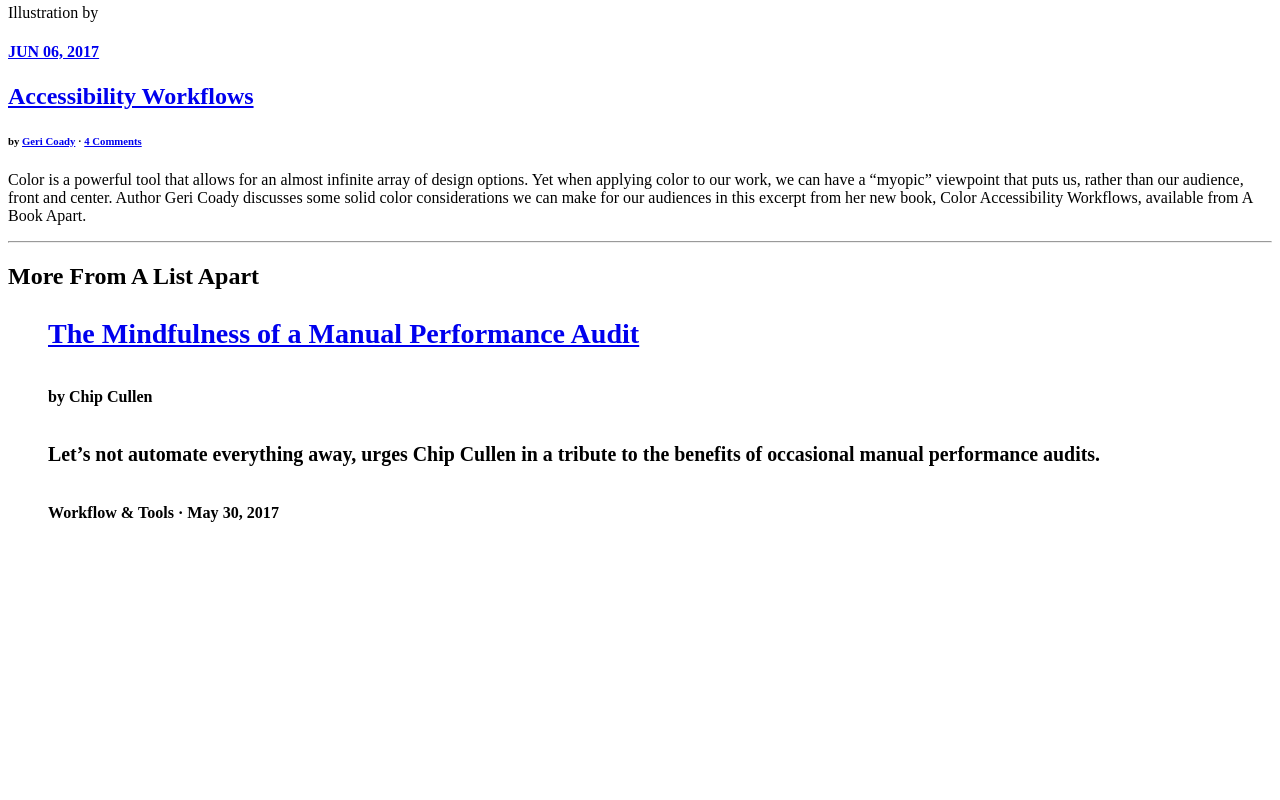
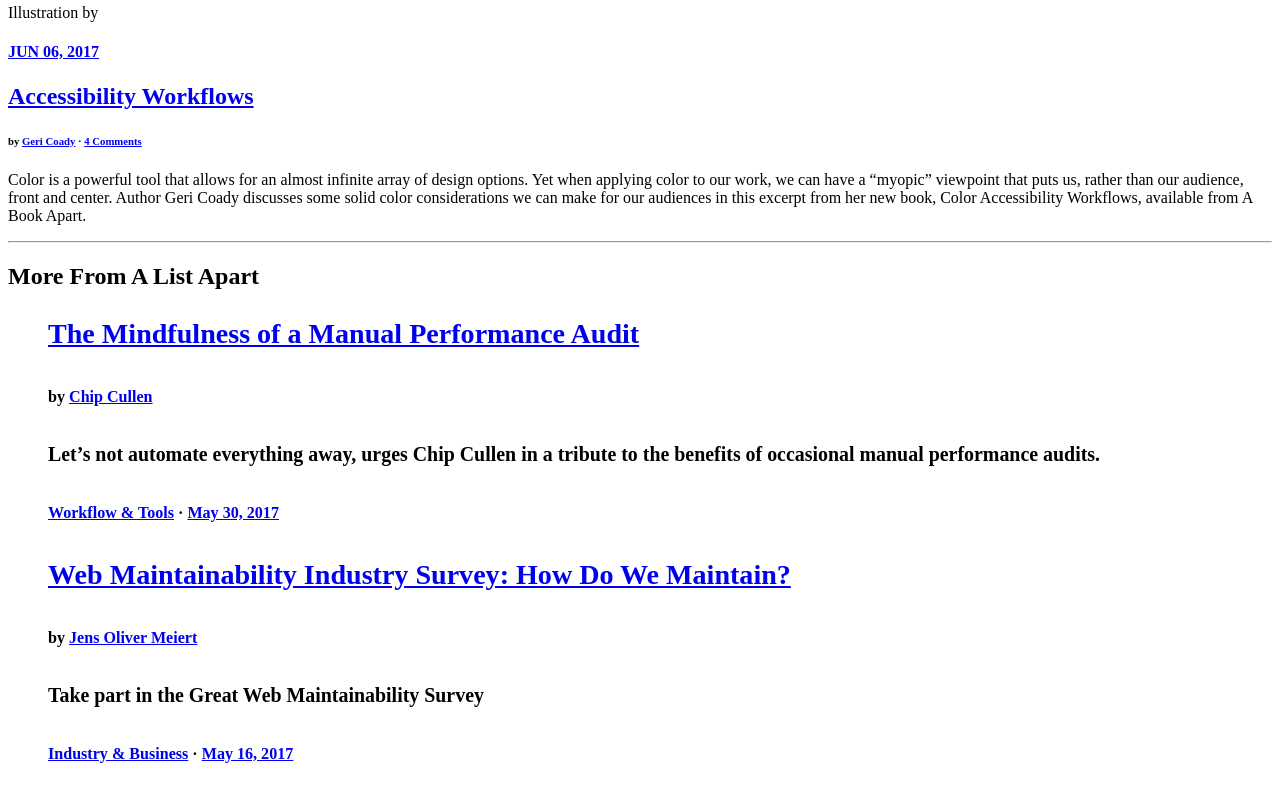
Before and after one commit to eijimine/html-layout, a plain HTML site: page index.html in a window 1280 px wide. Shown: the part 360-1160 px from the top of the page. Before the commit the page ends 919 px from the top, so only its background shows below. Drawn offline with Linux system fonts and the light colour scheme.

Commit message:
added second entry

```diff
--- a/index.html
+++ b/index.html
@@ -34,9 +34,15 @@
       <ol>
         <l1>
         <h3><a href="https://alistapart.com/article/mindfulness-of-a-manual-performance-audit">The Mindfulness of a Manual Performance Audit</a></3>
-        <h6>by Chip Cullen</h6>
+        <h6>by <a href="https://alistapart.com/author/chip-cullen">Chip Cullen</a></h6>
         <h5>Let’s not automate everything away, urges Chip Cullen in a tribute to the benefits of occasional manual performance audits.</h5>
-        <h6>Workflow & Tools · May 30, 2017</h6>
+        <h6><a href="https://alistapart.com/topic/workflow-tools">Workflow & Tools</a> · <a href="https://alistapart.com/article/mindfulness-of-a-manual-performance-audit">May 30, 2017</a></h6>
+        </li>
+        <l1>
+        <h3><a href="#">Web Maintainability Industry Survey: How Do We Maintain?</a></3>
+        <h6>by <a href="#">Jens Oliver Meiert</a></h6>
+        <h5>Take part in the Great Web Maintainability Survey</h5>
+        <h6><a href="#">Industry & Business</a> · <a href="#">May 16, 2017</a></h6>
         </li>
 
 
```
